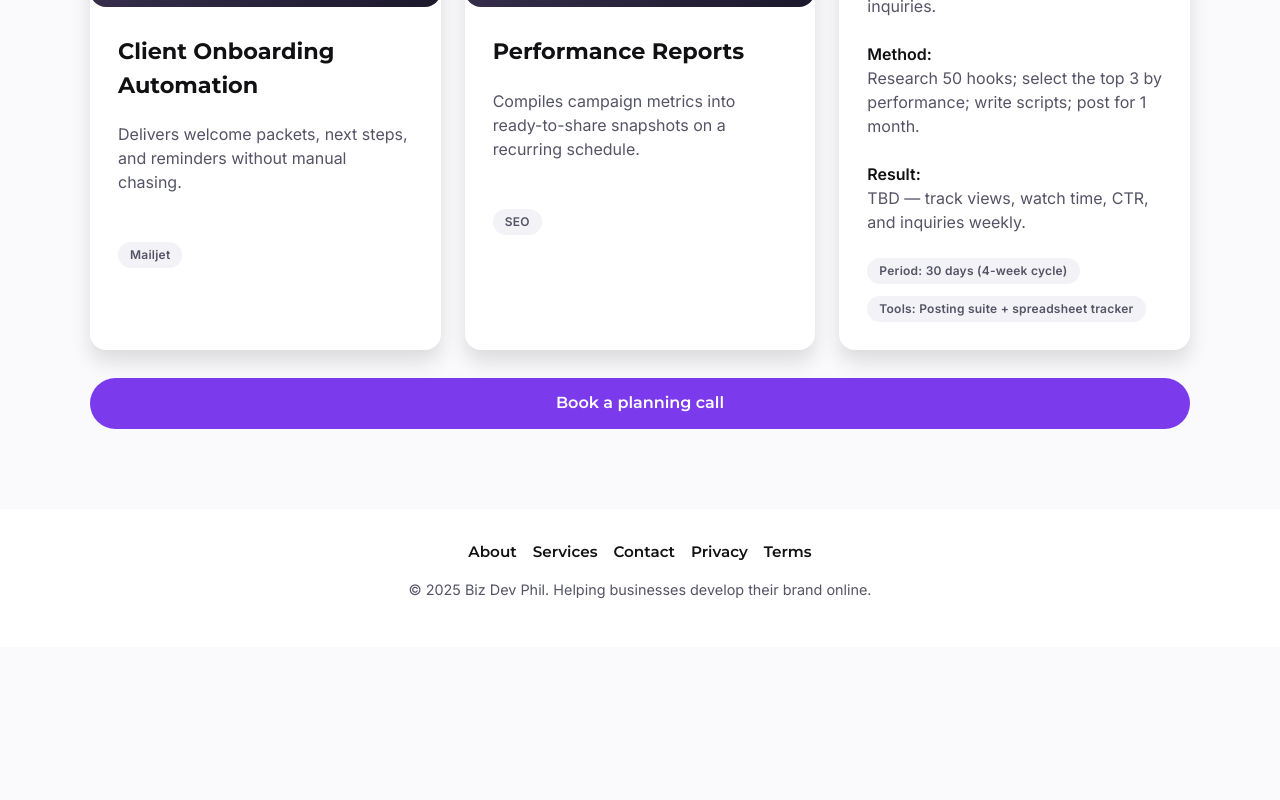
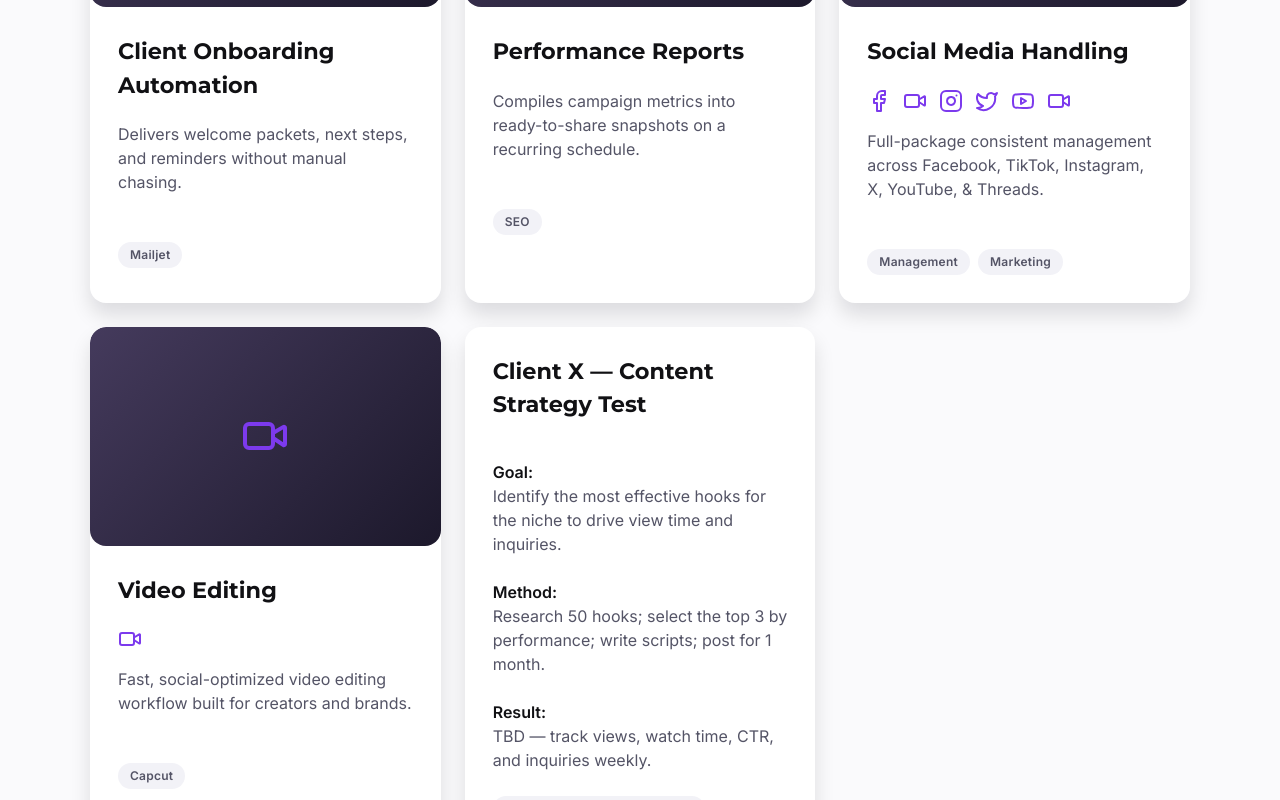
Before and after one commit to arkkgraphics16/bizdevphil, a React (Vite) app in the folder project/: page /services in a window 1280 px wide. Shown: the part 2740-3540 px from the top of the page. Before the commit the page ends 3387 px from the top, so only its background shows below. Built offline with nearby package versions, Linux system fonts and the light colour scheme.

Commit message:
Add content services with platform icon support

```diff
--- a/project/src/components/PreviewCard.jsx
+++ b/project/src/components/PreviewCard.jsx
@@ -1,5 +1,16 @@
 import { useMemo, useState } from 'react';
-import { Mail, Bot, ClipboardCheck, BarChart, LayoutGrid } from 'lucide-react';
+import {
+  Mail,
+  Bot,
+  ClipboardCheck,
+  BarChart,
+  LayoutGrid,
+  Facebook,
+  Twitter,
+  Youtube,
+  Instagram,
+  Video,
+} from 'lucide-react';
 import resolveAssetPath from '../utils/assetPath.js';
 
 const ICON_MAP = {
@@ -7,9 +18,27 @@ const ICON_MAP = {
   'Automated Chats': Bot,
   'Client Onboarding Automation': ClipboardCheck,
   'Performance Reports': BarChart,
+  'Video Editing': Video,
 };
 
-export default function PreviewCard({ title, result, badges = [], link, previews = [] }) {
+const PLATFORM_ICON_MAP = {
+  Facebook,
+  Twitter,
+  Youtube,
+  Instagram,
+  Video,
+  Tiktok: Video,
+  Threads: Video,
+};
+
+export default function PreviewCard({
+  title,
+  result,
+  badges = [],
+  link,
+  previews = [],
+  icons = [],
+}) {
   const normalizedPreviews = useMemo(
     () =>
       (Array.isArray(previews) ? previews : [])
@@ -28,6 +57,19 @@ export default function PreviewCard({ title, result, badges = [], link, previews
     ? normalizedPreviews[Math.min(activePreviewIndex, normalizedPreviews.length - 1)]
     : null;
   const IconComponent = ICON_MAP[title] || LayoutGrid;
+  const platformIcons = useMemo(
+    () =>
+      (Array.isArray(icons) ? icons : [])
+        .map((name) => {
+          const PlatformIcon = PLATFORM_ICON_MAP[name];
+          if (!PlatformIcon) {
+            return null;
+          }
+          return { name, PlatformIcon };
+        })
+        .filter(Boolean),
+    [icons]
+  );
 
   const handleToggle = () => {
     if (hasAlternate) {
@@ -94,6 +136,13 @@ export default function PreviewCard({ title, result, badges = [], link, previews
       )}
       <div className="preview-card-body stack-md">
         <h3 style={{ marginBottom: '0.25rem' }}>{title}</h3>
+        {platformIcons.length ? (
+          <div className="preview-card-icons" aria-hidden="true">
+            {platformIcons.map(({ name, PlatformIcon }) => (
+              <PlatformIcon key={name} className="preview-card-icon" />
+            ))}
+          </div>
+        ) : null}
         <p className="text-muted">{result}</p>
         {badges?.length ? (
           <div className="badge-group">
--- a/project/src/data/content.json
+++ b/project/src/data/content.json
@@ -285,6 +285,34 @@
       "badges": [
         "SEO"
       ]
+    },
+    {
+      "tab": "Content",
+      "title": "Social Media Handling",
+      "result": "Full-package consistent management across Facebook, TikTok, Instagram, X, YouTube, & Threads.",
+      "badges": [
+        "Management",
+        "Marketing"
+      ],
+      "icons": [
+        "Facebook",
+        "Tiktok",
+        "Instagram",
+        "Twitter",
+        "Youtube",
+        "Threads"
+      ]
+    },
+    {
+      "tab": "Content",
+      "title": "Video Editing",
+      "result": "Fast, social-optimized video editing workflow built for creators and brands.",
+      "badges": [
+        "Capcut"
+      ],
+      "icons": [
+        "Video"
+      ]
     }
   ],
   "researches": [
--- a/project/src/pages/Services.jsx
+++ b/project/src/pages/Services.jsx
@@ -40,6 +40,7 @@ export default function Services() {
             badges={service.badges}
             link={service.link}
             previews={service.previews}
+            icons={service.icons}
           />
         ))}
         {showResearch &&
--- a/project/src/styles/global.css
+++ b/project/src/styles/global.css
@@ -129,6 +129,18 @@ section[data-section] {
 
 .card--preview .preview-card-body {
   padding: 1.75rem;
+}
+
+.preview-card-icons {
+  display: flex;
+  gap: 0.75rem;
+  align-items: center;
+  color: var(--accent);
+}
+
+.preview-card-icon {
+  width: 1.5rem;
+  height: 1.5rem;
 }
 
 .card:hover,
```
